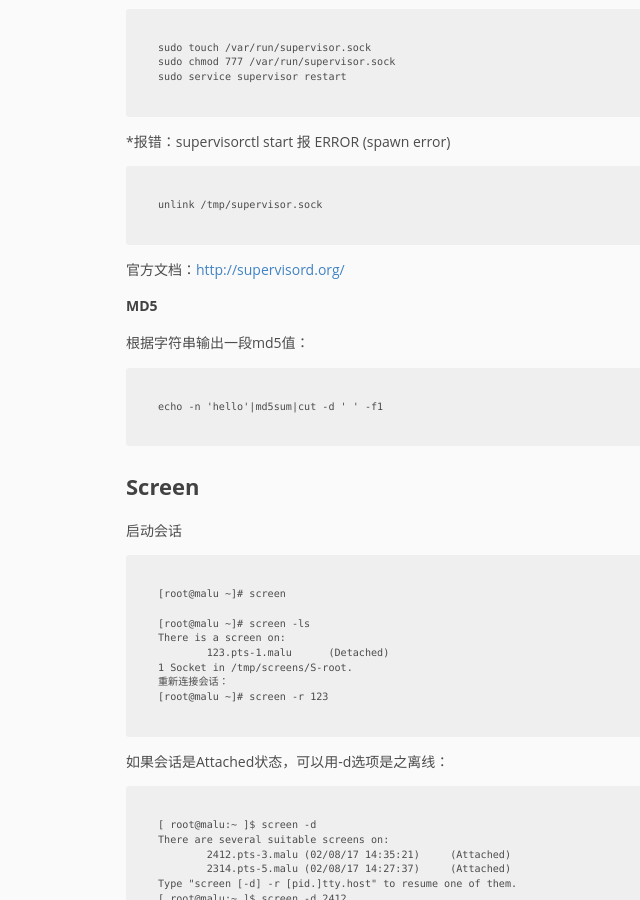
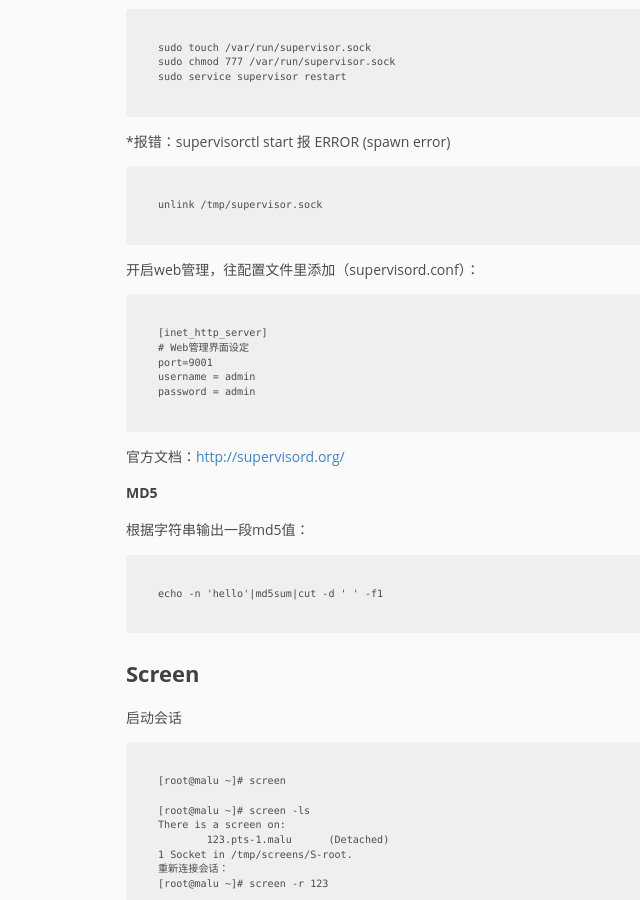
Before and after one commit to pingmalu/pingmalu.github.io, a Jekyll site: the page built from _posts/2016-01-06-Linux常用命令总结.md, in a window 1280 px wide and 900 px high, scrolled down 2927 px. Shown: the whole window, without its empty margins (74-714 px from the left). Built offline with Jekyll 4.4.1, drawn with Linux system fonts in a browser that asks for light colours; nearby versions of some CDN libraries.

Commit message:
'update'

```diff
--- a/_posts/2016-01-06-Linux常用命令总结.md
+++ b/_posts/2016-01-06-Linux常用命令总结.md
@@ -116,6 +116,15 @@ title: Linux常用命令总结
 *报错：supervisorctl start 报 ERROR (spawn error)
 
 	unlink /tmp/supervisor.sock
+
+开启web管理，往配置文件里添加（supervisord.conf）：
+
+	[inet_http_server]
+	# Web管理界面设定
+	port=9001
+	username = admin
+	password = admin
+
 
 官方文档：[http://supervisord.org/](http://supervisord.org/)
 
```
